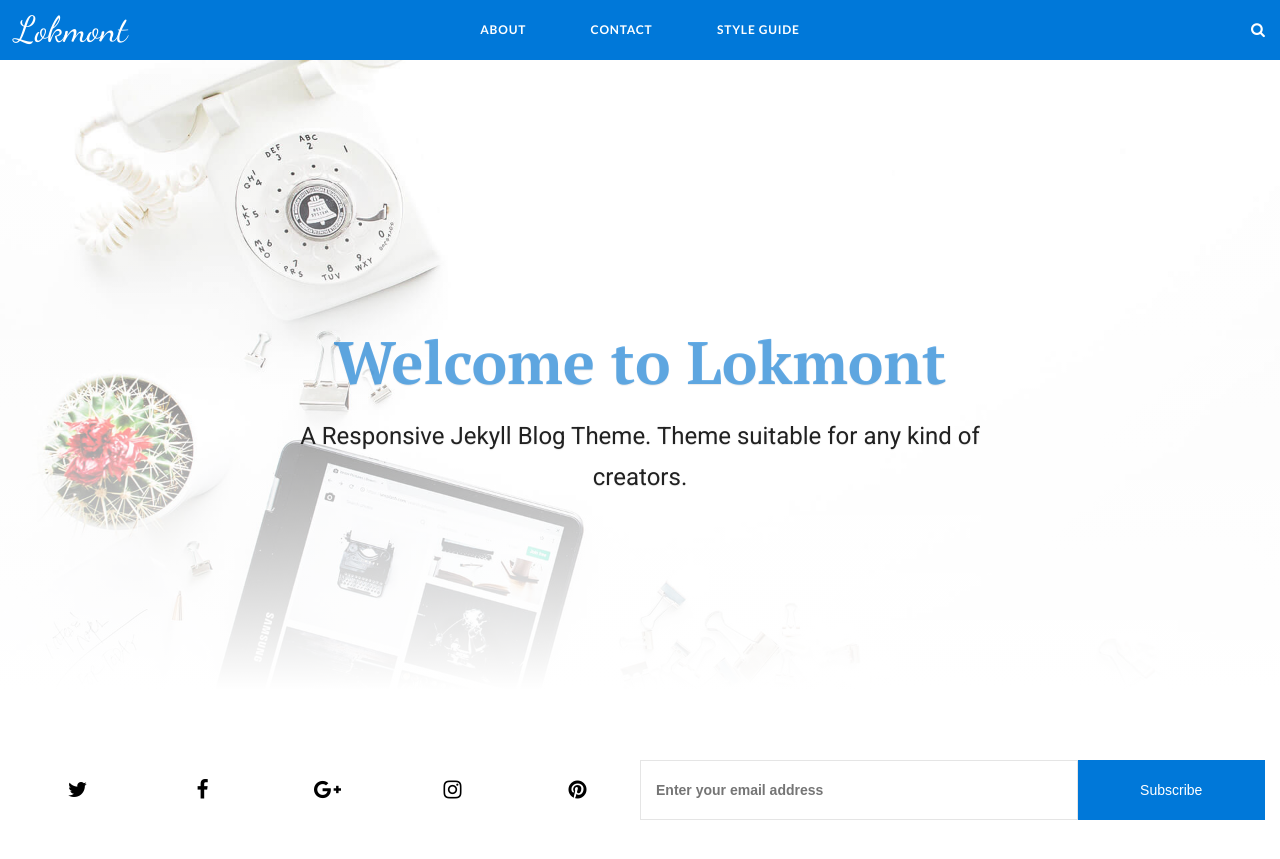
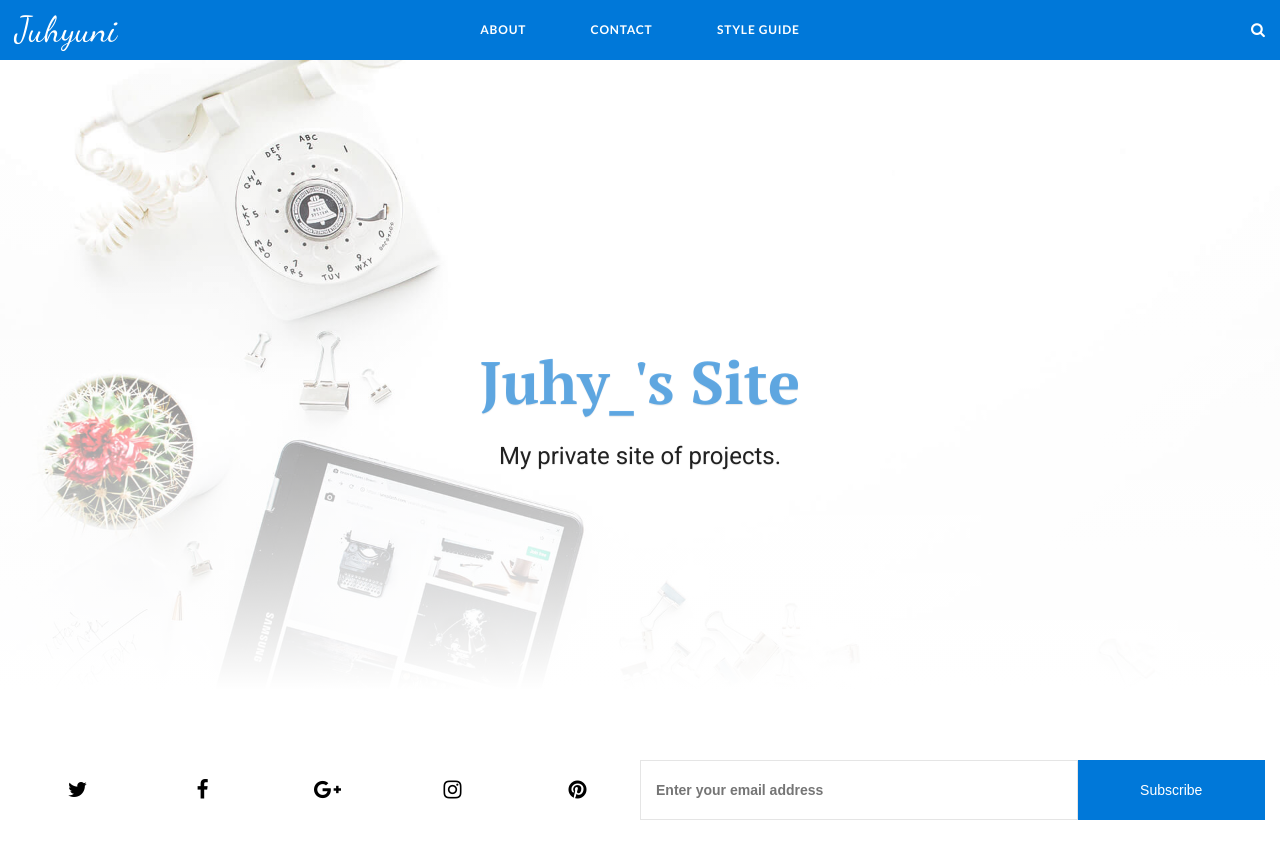
Before and after one commit to juhy0987/juhy0987.github.io, a Jekyll site: the page built from index.html, in a window 1280 px wide and 900 px high. Shown: the top 859 px of the window. Built offline with Jekyll 4.4.1, drawn with Linux system fonts in a browser that asks for light colours; the list of posts is cut into pages by our own code.

Commit message:
Update _config.yml

```diff
--- a/_config.yml
+++ b/_config.yml
@@ -1,13 +1,14 @@
 # Site settings
-title: Lokmont
-description: Lokmont is a responsive simple theme for Jekyll.
+title: Juhyuni
+description: My Private Site
+remote-theme: artemsheludko/lokmont
 baseurl: "" # the subpath of your site, e.g. /blog
-url: "https://lokmont-jekyll.netlify.com/" # the base hostname & protocol for your site, e.g. http://example.com
+url: "https://juhyuni.github.io/" # the base hostname & protocol for your site, e.g. http://example.com
 
 # Banner Section
 hero: 112.jpg
-hero-title: Welcome to Lokmont
-hero-description: A Responsive Jekyll Blog Theme. Theme suitable for any kind of creators.
+hero-title: Juhy_'s Site
+hero-description: My private site of projects.
 
 # Author - Creator
 author-name: Ben Campbell
```
